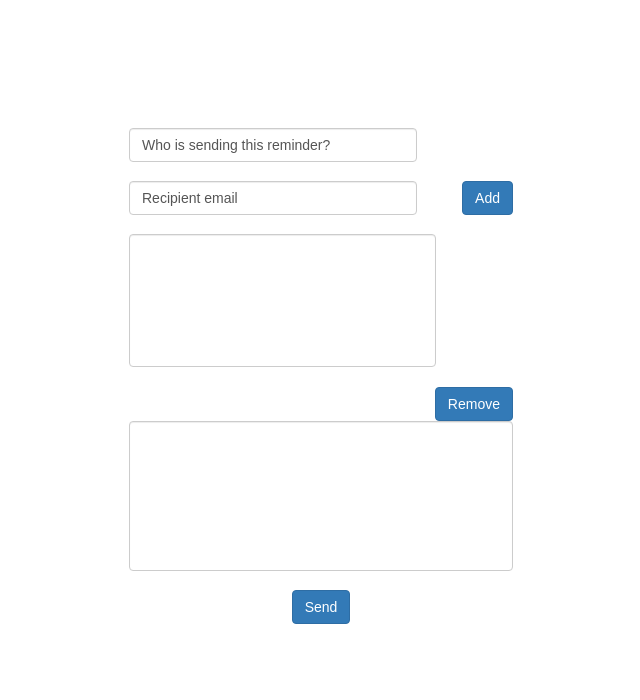
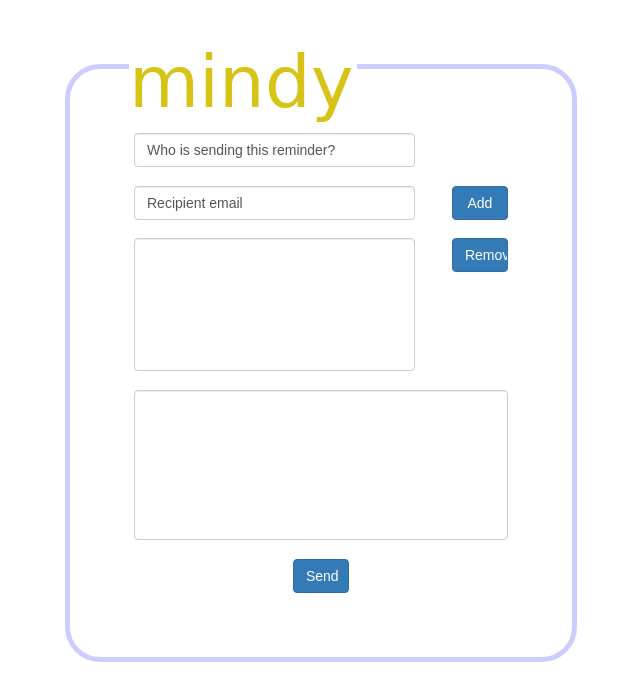
Before and after one commit to jnwjack/mindy, a React (Create React App) app: page / in a window 1280 px wide. Shown: the top 700 px of the page, without its empty margins (319-959 px from the left). Built offline with nearby package versions, Linux system fonts and the light colour scheme.

Commit message:
added border and image

```diff
--- a/src/App.js
+++ b/src/App.js
@@ -1,5 +1,6 @@
 import React from 'react';
 import logo from './logo.svg';
+import text from './image/text.png'
 import './css/App.css';
 
 
@@ -202,6 +203,7 @@ class Box extends React.Component {
   render() {
     return(
       <div id="main">
+        <img src={ text } alt="Mindy Text" id="image-text"></img>
         <TextField onChange={ this.handleNameChange } value={ this.state.name } default="Who is sending this reminder?" />
         <Recipient value={ this.state.email } onChange={ this.handleEmailChange } onAdd={ this.handleAdd }/>
         <ListBox elements={ this.state.recipients } maximum={ 7 } onDelete={ this.handleDelete }/>
--- a/src/css/App.css
+++ b/src/css/App.css
@@ -6,16 +6,24 @@ input[type="text"], textarea, select {
   margin-bottom: 5%;
 }
 
+input[type="button"]{
+  width: 15%;
+}
+
 #main {
   text-align: center;
-  width: 30%;
-  /*border: 1px solid blue;*/
+  width: 40%;
   margin: 0 auto;
-  margin-top: 10%;
+  margin-top: 5%;
+
+  border: thick solid #ccccff;
+  border-radius: 35px;
+
+  padding: 5%;
 }
 
 #listbox {
-  width: 80%;
+  width: 75%;
   float: left;
 }
 
@@ -44,3 +52,11 @@ input[type="text"], textarea, select {
 #recipient-button{
   float: right;
 }
+
+#image-text{
+  /*image position is relative to its first ancestor element (global window)*/
+  position: absolute;
+
+  left: 35%;
+  top: 5%;
+}
```
Also changed, not shown: src/image/text.png (added).
